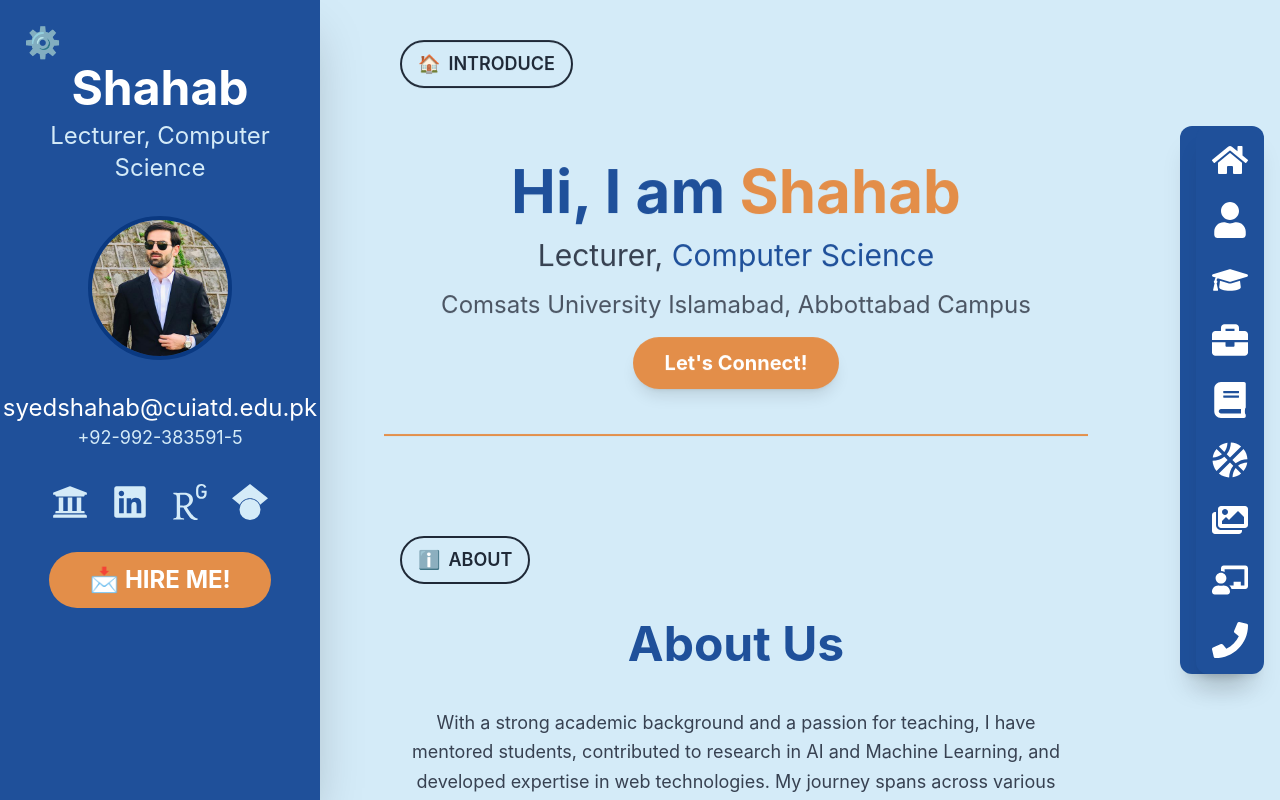
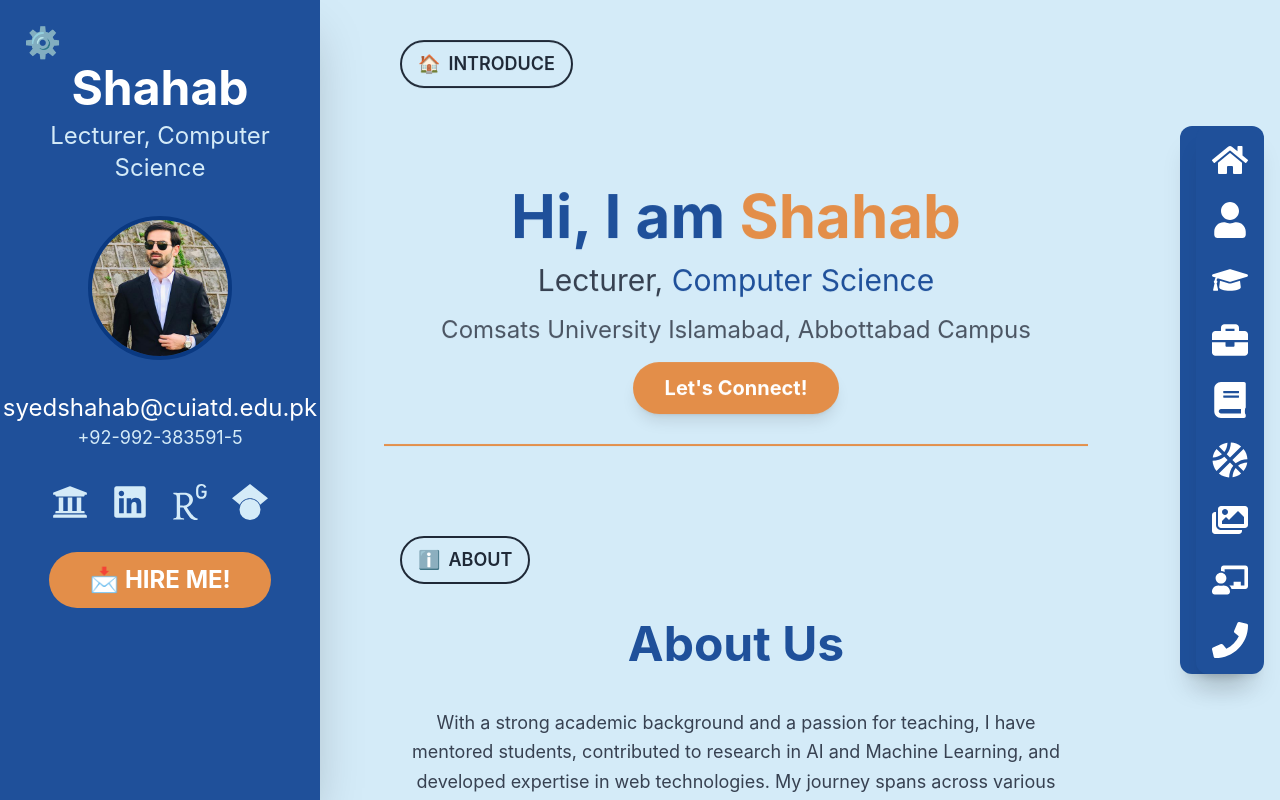
Before and after one commit to Sofia-Aamir/shahab_zarin_portfolio, a React (Create React App) app: page / in a window 1280 px wide. Shown: the top 800 px of the page. Built offline with nearby package versions, Linux system fonts and the light colour scheme.

Commit message:
update home page

```diff
--- a/src/Home/Home.js
+++ b/src/Home/Home.js
@@ -19,7 +19,7 @@ const Home = ({ scrollToContact }) => {
         <span>INTRODUCE</span>
       </button>
 
-      <div className="flex flex-col items-center space-y-4 mt-[-250px]">
+      <div className="flex flex-col items-center space-y-4 mt-[-200px]">
   <h1 className="text-4xl font-bold text-[#1F509A] sm:text-5xl md:text-6xl">
     Hi, I am <span className="text-[#E38E49]">Shahab</span>
   </h1>
@@ -39,7 +39,7 @@ const Home = ({ scrollToContact }) => {
 </div>
 
 
-      <hr className="absolute w-full border-t-2 border-[#E38E49] mt-[70px]" />
+      <hr className="absolute w-full border-t-2 border-[#E38E49] mt-[90px]" />
     </section>
   )
 }
```
